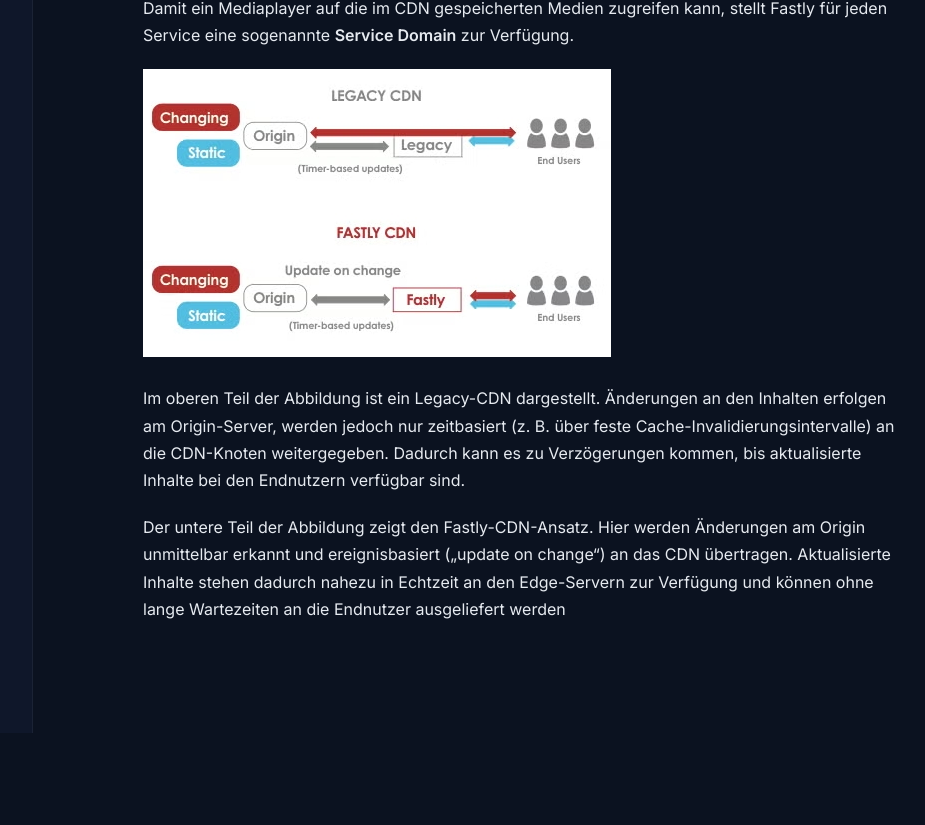
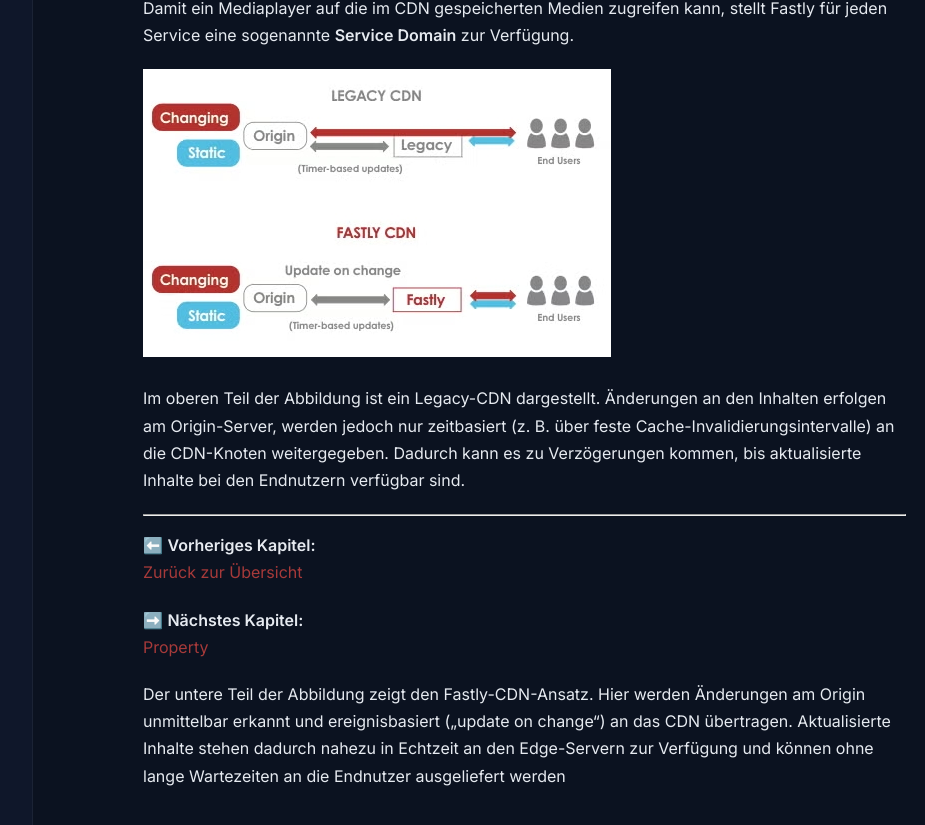
Before and after one commit to LimaLima2670/AWSPraktikumThesis, a Jekyll site: the page built from docs/Versuch2/01-einfuehrung.md, in a window 1280 px wide and 900 px high, scrolled down 1249 px. Shown: the top 825 px of the window, without its empty margins (264-1189 px from the left). Built offline with Jekyll 4.4.1, drawn with Linux system fonts in a browser that asks for light colours; our own code applies the rules of GitHub Pages for plain Markdown files; before the commit the page ends 1982 px from its top, so only the background shows below that.

Commit message:
Update 01-einfuehrung.md

```diff
--- a/docs/Versuch2/01-einfuehrung.md
+++ b/docs/Versuch2/01-einfuehrung.md
@@ -50,4 +50,12 @@ Fastly für jeden Service eine sogenannte **Service Domain** zur Verfügung.
 
 Im oberen Teil der Abbildung ist ein Legacy-CDN dargestellt. Änderungen an den Inhalten erfolgen am Origin-Server, werden jedoch nur zeitbasiert (z. B. über feste Cache-Invalidierungsintervalle) an die CDN-Knoten weitergegeben. Dadurch kann es zu Verzögerungen kommen, bis aktualisierte Inhalte bei den Endnutzern verfügbar sind.
 
+---
+
+⬅️ **Vorheriges Kapitel:**
+[Zurück zur Übersicht](index.md)
+
+➡️ **Nächstes Kapitel:**
+[Property](02-property.md)
+
 Der untere Teil der Abbildung zeigt den Fastly-CDN-Ansatz. Hier werden Änderungen am Origin unmittelbar erkannt und ereignisbasiert („update on change“) an das CDN übertragen. Aktualisierte Inhalte stehen dadurch nahezu in Echtzeit an den Edge-Servern zur Verfügung und können ohne lange Wartezeiten an die Endnutzer ausgeliefert werden
```
